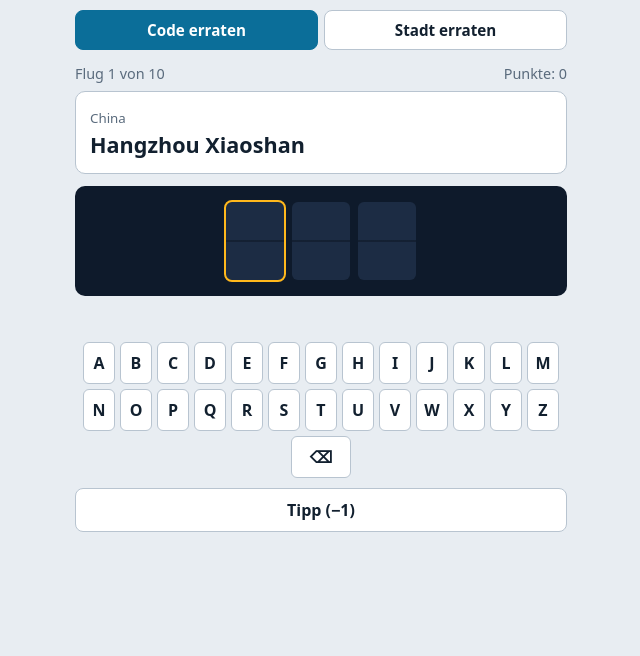
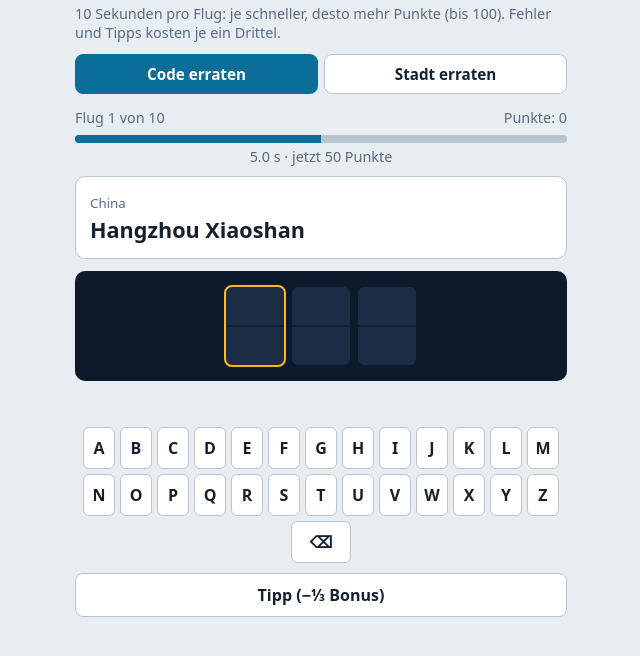
Before and after one commit to fstops/fstops.github.io, a plain HTML site: page index.html in a window 1280 px wide. Shown: the part 52-708 px from the top of the page, without its empty margins (319-959 px from the left). Drawn offline with Linux system fonts and the light colour scheme.

Commit message:
Add files via upload

```diff
--- a/index.html
+++ b/index.html
@@ -40,12 +40,14 @@ button.k:active{background:var(--line)}
 .opt.wrong{opacity:.45;text-decoration:line-through}
 button:disabled{opacity:.45;cursor:default}
 button:focus-visible{outline:3px solid var(--acc);outline-offset:1px}
+.tm{height:8px;background:var(--line);border-radius:4px;overflow:hidden;margin:0 0 4px}.tm i{display:block;height:100%;background:var(--acc);width:100%}.tm i.low{background:var(--bad)}.tt{text-align:center;font-size:.9rem;color:var(--mute);margin-bottom:10px;font-variant-numeric:tabular-nums}
 .end{text-align:center}.end .big{font-size:2.4rem;font-weight:700;margin:8px 0}
 </style>
 </head>
 <body>
 <main>
 <h1>Gate Code</h1>
+<p style="color:var(--mute);margin:-6px 0 12px;font-size:.9rem">10 Sekunden pro Flug: je schneller, desto mehr Punkte (bis 100). Fehler und Tipps kosten je ein Drittel.</p>
 <div class="tabs" role="group" aria-label="Spielmodus">
 <button id="m1" aria-pressed="true">Code erraten</button>
 <button id="m2" aria-pressed="false">Stadt erraten</button>
@@ -58,41 +60,45 @@ if("serviceWorker"in navigator)navigator.serviceWorker.register("sw.js").catch((
 const A=window.AP;
 const $=id=>document.getElementById(id);
 const sh=a=>{a=a.slice();for(let i=a.length-1;i>0;i--){const j=Math.floor(Math.random()*(i+1));[a[i],a[j]]=[a[j],a[i]]}return a};
-let mode=1,qs,qi,score,done,buf,wrong,hintN,fb,opts,dis,pts;
+let mode=1,qs,qi,score,done,buf,wrong,hintN,fb,opts,dis,pts,tEnd,tInt;
 function newGame(){qs=sh(A).slice(0,10);qi=0;score=0;load()}
-function load(){done=false;buf="";wrong=0;hintN=0;fb="";dis=[];pts=3;const q=qs[qi];
-  if(mode===2)opts=sh([q].concat(sh(A.filter(a=>a!==q)).slice(0,3)));render()}
+function load(){done=false;buf="";wrong=0;hintN=0;fb="";dis=[];pts=3;tEnd=Date.now()+10000;const q=qs[qi];
+  if(mode===2)opts=sh([q].concat(sh(A.filter(a=>a!==q)).slice(0,3)));render();startTimer()}
 function left(){return Math.max(0,3-wrong-hintN)}
 function render(){
   const g=$("g");
   if(qi>=10){
-    const txt="Gate Code "+score+"/30 ("+(mode===1?"Code erraten":"Stadt erraten")+")";
-    g.innerHTML='<div class="q end"><small>Alle zehn Flüge gelandet</small><div class="big">'+score+' von 30</div><p>'+(score>=25?"Fast fehlerfrei.":score>=15?"Solide Landung.":"Noch etwas Übung am Gate.")+'</p></div><div class="row"><button onclick="newGame()">Nochmal</button><button id="cp">Ergebnis kopieren</button></div>';
+    const txt="Gate Code "+score+"/1000 ("+(mode===1?"Code erraten":"Stadt erraten")+")";
+    g.innerHTML='<div class="q end"><small>Alle zehn Flüge gelandet</small><div class="big">'+score+' von 1000</div><p>'+(score>=800?"Fast fehlerfrei.":score>=450?"Solide Landung.":"Noch etwas Übung am Gate.")+'</p></div><div class="row"><button onclick="newGame()">Nochmal</button><button id="cp">Ergebnis kopieren</button></div>';
     $("cp").onclick=()=>{try{navigator.clipboard.writeText(txt);$("cp").textContent="Kopiert"}catch(e){$("cp").textContent=txt}};return}
   const q=qs[qi];
-  let h='<div class="top"><span>Flug '+(qi+1)+' von 10</span><span>Punkte: '+score+'</span></div>';
+  let h='<div class="top"><span>Flug '+(qi+1)+' von 10</span><span>Punkte: '+score+'</span></div>'+(done?'':'<div class="tm"><i id="tb"></i></div><div class="tt" id="tt"></div>');
   if(mode===1){
     const full=q[0].slice(0,hintN)+buf;
     h+='<div class="q"><small>'+q[2]+'</small><h2>'+q[1]+'</h2></div><div class="board">';
     for(let i=0;i<3;i++){const c=done?q[0][i]:full[i]||"";h+='<div class="fl'+(i<hintN&&!done?" hint":"")+(!done&&i===full.length?" cur":"")+'">'+c+'</div>'}
     h+='</div><p class="fb '+(done?(pts>0?"ok":"bad"):"bad")+'" role="status">'+fb+'</p>';
-    if(!done){h+='<div id="kb">'+"ABCDEFGHIJKLMNOPQRSTUVWXYZ".split("").map(c=>'<button class="k" onclick="typeL(\''+c+'\')">'+c+'</button>').join("")+'<button class="k" style="min-width:60px" onclick="back()">⌫</button></div><div class="row"><button onclick="hint()" '+(left()>1&&hintN<2?"":"disabled")+'>Tipp (−1)</button></div>'}
+    if(!done){h+='<div id="kb">'+"ABCDEFGHIJKLMNOPQRSTUVWXYZ".split("").map(c=>'<button class="k" onclick="typeL(\''+c+'\')">'+c+'</button>').join("")+'<button class="k" style="min-width:60px" onclick="back()">⌫</button></div><div class="row"><button onclick="hint()" '+(left()>1&&hintN<2?"":"disabled")+'>Tipp (−⅓ Bonus)</button></div>'}
     else h+='<div class="row"><button onclick="nextQ()">'+(qi<9?"Weiter":"Ergebnis")+'</button></div>';
   }else{
     h+='<div class="board">'+q[0].split("").map(c=>'<div class="fl">'+c+'</div>').join("")+'</div><p class="fb '+(done?(pts>0?"ok":"bad"):"bad")+'" role="status">'+fb+'</p>';
     opts.forEach((o,i)=>{h+='<button class="opt'+(done&&o===q?" right":"")+(dis.includes(i)?" wrong":"")+'" '+(done||dis.includes(i)?"disabled":"")+' onclick="pick('+i+')">'+o[1]+'<br><small style="color:var(--mute)">'+o[2]+'</small></button>'});
     if(done)h+='<div class="row"><button onclick="nextQ()">'+(qi<9?"Weiter":"Ergebnis")+'</button></div>';
   }
-  g.innerHTML=h;
+  g.innerHTML=h;tick();
 }
-function finish(ok){done=true;pts=ok?left():0;score+=pts;fb=ok?"Richtig! +"+pts+" Punkte":"Das war "+qs[qi][0]+" – 0 Punkte";render()}
+function rem(){return Math.max(0,tEnd-Date.now())}
+function pot(){return Math.round(rem()/100*left()/3)}
+function finish(ok,late){if(done)return;clearInterval(tInt);done=true;pts=ok?pot():0;score+=pts;fb=ok?"Richtig! +"+pts+" Punkte":(late?"Zeit abgelaufen – ":"")+"Das war "+qs[qi][0]+" – 0 Punkte";render()}
+function startTimer(){clearInterval(tInt);if(qi>=10||done)return;tEnd=Date.now()+10000;tick();tInt=setInterval(tick,100)}
+function tick(){if(done)return;const r=rem(),b=$("tb"),t=$("tt");if(b){b.style.width=r/100+"%";b.className=r<3000?"low":""}if(t)t.textContent=(r/1000).toFixed(1)+" s · jetzt "+pot()+" Punkte";if(r<=0)finish(false,true)}
 function typeL(c){if(done)return;const q=qs[qi];buf+=c;
   if(hintN+buf.length===3){if(q[0].slice(0,hintN)+buf===q[0])return finish(true);
-    wrong++;buf="";if(left()<=0)return finish(false);fb="Nicht ganz – noch "+left()+" Punkt"+(left()>1?"e":"")}
+    wrong++;buf="";if(left()<=0)return finish(false);fb="Nicht ganz – Bonus sinkt, weiter!"}
   render()}
 function back(){buf=buf.slice(0,-1);render()}
 function hint(){if(left()>1&&hintN<2){hintN++;buf=buf.slice(0,3-hintN);fb="";render()}}
-function pick(i){if(done)return;if(opts[i]===qs[qi])return finish(true);dis.push(i);wrong++;fb="Falsch – noch "+left()+" Punkt"+(left()===1?"":"e");render()}
+function pick(i){if(done)return;if(opts[i]===qs[qi])return finish(true);dis.push(i);wrong++;fb="Falsch – Bonus sinkt, wähle neu";render()}
 function nextQ(){qi++;load()}
 document.addEventListener("keydown",e=>{if(mode!==1||qi>=10)return;
   if(/^[a-zA-Z]$/.test(e.key))typeL(e.key.toUpperCase());else if(e.key==="Backspace")back();else if(e.key==="Enter"&&done)nextQ()});
--- a/sw.js
+++ b/sw.js
@@ -1,4 +1,4 @@
-const V="gatecode-v1",F=["./","index.html","airports.js","manifest.webmanifest","icon.svg","icon-192.png","icon-512.png"];
+const V="gatecode-v2",F=["./","index.html","airports.js","manifest.webmanifest","icon.svg","icon-192.png","icon-512.png"];
 self.addEventListener("install",e=>{e.waitUntil(caches.open(V).then(c=>c.addAll(F)));self.skipWaiting()});
 self.addEventListener("activate",e=>{e.waitUntil(caches.keys().then(k=>Promise.all(k.filter(x=>x!==V).map(x=>caches.delete(x)))));self.clients.claim()});
 self.addEventListener("fetch",e=>{e.respondWith(caches.match(e.request).then(r=>r||fetch(e.request)))});
```
